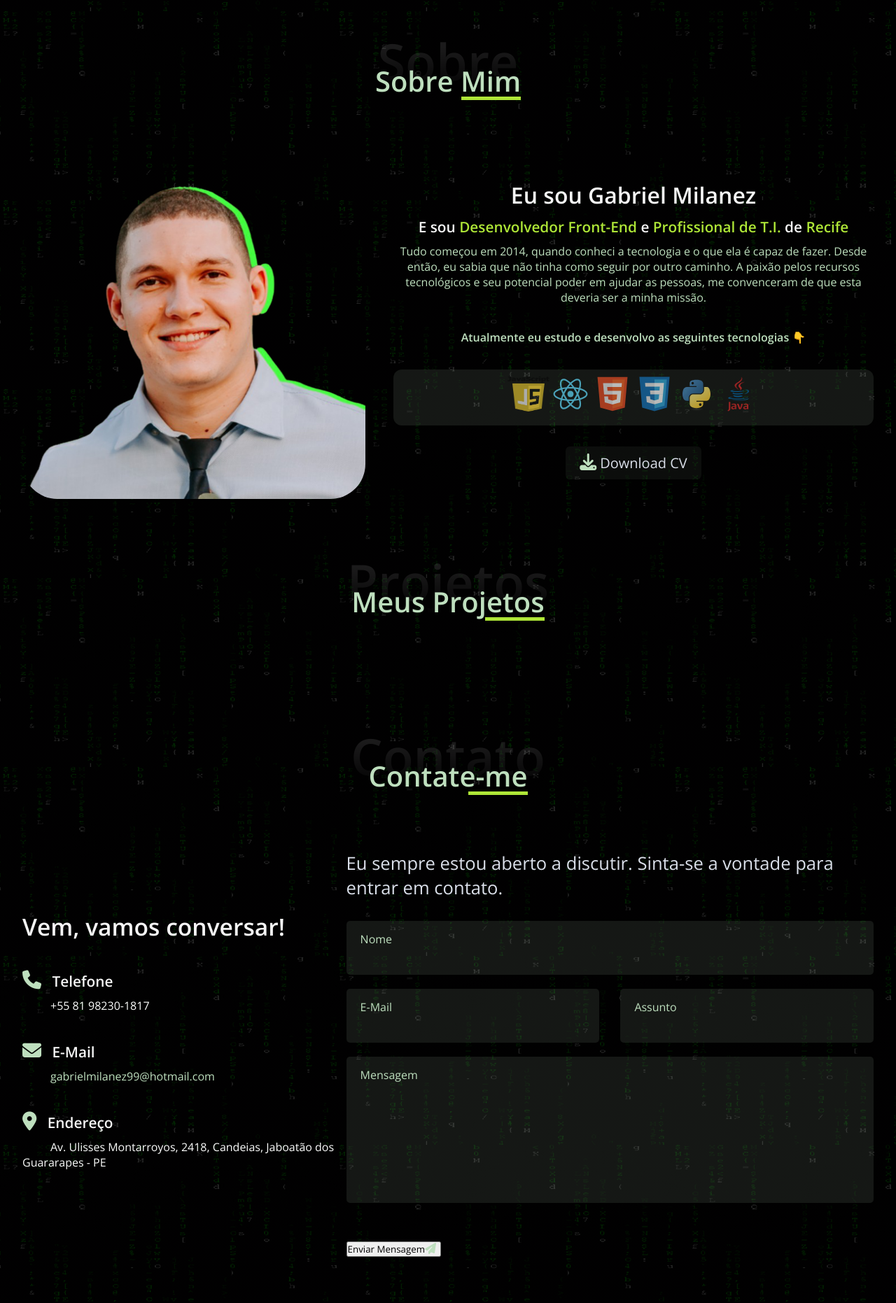
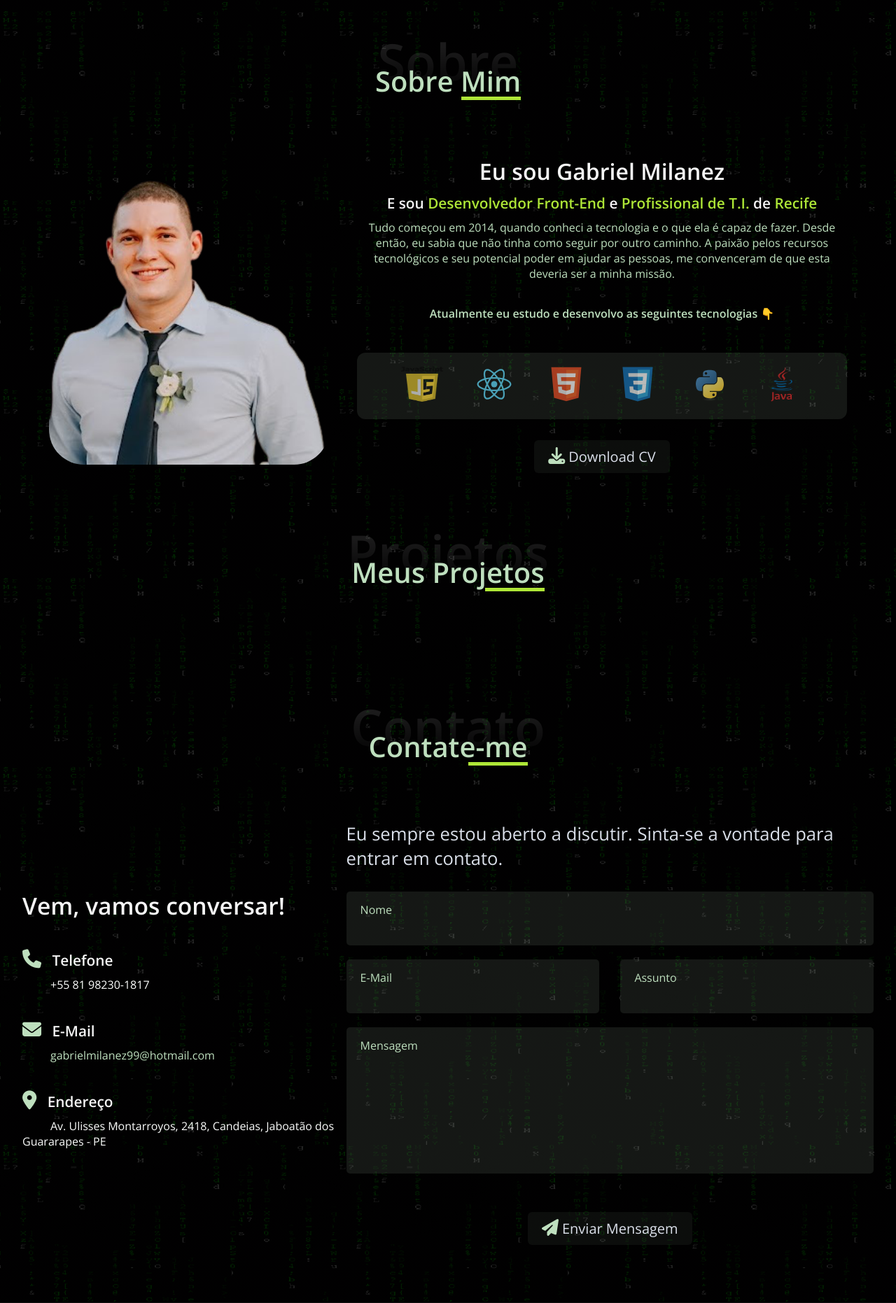
Before and after one commit to miilanez/portfolio-gabriel-milanez, a PHP site: page / in a window 1280 px wide. Shown: the part 794-2656 px from the top of the page at 70% size. Run offline with PHP 8.4, Linux system fonts and the light colour scheme; some libraries are stand-ins or nearby versions.

Commit message:
correções e bug-fixes

```diff
--- a/css/style.css
+++ b/css/style.css
@@ -34,13 +34,111 @@ html {
   background-color: #AEE637;
 }
 
+/* Botões */
+
+.content .buttons {
+  display: flex;
+  justify-content: space-around;
+  margin-top: 30px;
+}
+
+.content .buttons button{
+  display: flex;
+  color: #dadfe9;
+  margin: 0 10px;
+  padding: 10px 20px;
+  font-size: 20px;
+  cursor: pointer;
+  border-radius: 6px;
+  outline: none;
+  border: none;
+  background: #bedfbe0e;
+  transition: all 0.3s ease;
+}
+
+.buttons button:hover{
+  transform: scale(0.98);
+  background: #AEE637;
+  color: #000;
+}
+
+.buttons i{
+  display: flex;
+  flex-direction: row;
+  align-items: center;
+  color: #bedfbe;
+  font-size: 1.2em;
+  margin-right: 5px;
+}
+
 /* Corpo da Página */
 
 body {
-    background-image: linear-gradient(rgba(0, 0, 0, .80), rgba(0, 0, 0, .80)100%), url(/assets/img/fundo_matrix.gif);
+    background-image: linear-gradient(rgba(0, 0, 0, .80), rgba(0, 0, 0, .80)100%), url(assets/img/fundo_matrix.gif);
     background-color: #1b2029;
     color: whitesmoke;
     background-position: center top;
+}
+
+/* Estilos para todas as Sessões */
+
+.flex-center {
+  display: flex;
+  justify-content: center;
+  align-items: center;
+}
+
+.flex-text-center {
+  text-align: center;
+}
+
+.section {
+  position: relative;
+  max-width: 1300px;
+  margin-left: auto;
+  margin-right: auto;
+  padding: 2rem 2rem 2rem; /* 6rem 2rem 2rem */
+}
+
+.sub-section {
+  position: relative;
+  max-width: 1300px;
+  margin-left: auto;
+  margin-right: auto;
+  padding: 6rem 0;
+}
+
+.section-title-01 {
+
+  font-size: 4.5em;
+  font-weight: 800;
+  margin-bottom: 2rem;
+  background: linear-gradient(to top, transparent 0%, #fbfcfb 70% );
+  -webkit-background-clip: text;
+  -webkit-text-fill-color: transparent;
+  opacity: .1;
+}
+
+.section-title-02 {
+  font-size: 2.5em;
+  font-weight: 700;
+  transform: translateY(-80px);
+  color: #bedfbe;
+}
+
+.section-title-02::before {
+  content: '';
+  position: absolute;
+  width: 85px;
+  height: 5px;
+  right: 0;
+  bottom: 0;
+  background: #AEE637;
+}
+
+.container{
+  position: relative;
+  flex-direction: column;
 }
 
 /* Header */
@@ -249,42 +345,6 @@ nav .menu-btn i{
   50% { border-color: #fff; }
 }
 
-/* Botões */
-
-.content .buttons {
-  display: flex;
-  justify-content: space-around;
-  margin-top: 30px;
-}
-
-.content .buttons button{
-  display: flex;
-  color: #dadfe9;
-  margin: 0 10px;
-  padding: 10px 20px;
-  font-size: 20px;
-  cursor: pointer;
-  border-radius: 6px;
-  outline: none;
-  border: none;
-  background: #bedfbe0e;
-  transition: all 0.3s ease;
-}
-
-.buttons button:hover{
-  transform: scale(0.98);
-  background: #AEE637;
-  color: #000;
-}
-
-.buttons i{
-  color: #bedfbe;
-  font-size: 1.2em;
-  margin-right: 5px;
-}
-
-
-
 /*Home Container*/
 
 .home-container .home-img{
@@ -312,67 +372,6 @@ nav .menu-btn i{
   margin-top: 50px;
 }
 
-/* Estilos para todas as Sessões */
-
-.flex-center {
-  display: flex;
-  justify-content: center;
-  align-items: center;
-}
-
-.flex-text-center {
-  text-align: center;
-}
-
-.section {
-  position: relative;
-  max-width: 1300px;
-  margin-left: auto;
-  margin-right: auto;
-  padding: 2rem 2rem 2rem; /* 6rem 2rem 2rem */
-}
-
-.sub-section {
-  position: relative;
-  max-width: 1300px;
-  margin-left: auto;
-  margin-right: auto;
-  padding: 6rem 0;
-}
-
-.section-title-01 {
-
-  font-size: 4.5em;
-  font-weight: 800;
-  margin-bottom: 2rem;
-  background: linear-gradient(to top, transparent 0%, #fbfcfb 70% );
-  -webkit-background-clip: text;
-  -webkit-text-fill-color: transparent;
-  opacity: .1;
-}
-
-.section-title-02 {
-  font-size: 2.5em;
-  font-weight: 700;
-  transform: translateY(-80px);
-  color: #bedfbe;
-}
-
-.section-title-02::before {
-  content: '';
-  position: absolute;
-  width: 85px;
-  height: 5px;
-  right: 0;
-  bottom: 0;
-  background: #AEE637;
-}
-
-.container{
-  position: relative;
-  flex-direction: column;
-}
-
 /*Sessão Sobre*/
 
 /*
@@ -431,25 +427,26 @@ configuração abaixo apenas para destaque da área sobre
   font-size: 1em;
   margin-bottom: 10px;
   padding-bottom: 25px;
-
 }
 
 .card-competences {
   background: #bedfbe1a;
-  margin: 10px 0 20px;
-  padding: 10px 20px 20px 20px;
+  margin: 20px 0 20px;
+  padding: 20px 20px 20px 20px;
   border-radius: 12px;
   display: flex;
-  justify-content: space-around;
-  /*border: 2px solid #648A64;*/
+  justify-content: space-evenly;
 }
+
+/*.card-competences img {
+  justify-content: space-between;
+}*/
 
 .title-card-competences {
   font-size: 1em;
   font-weight: 600;
   color: #bedfbe;
   text-align: center;
-  margin-bottom: 5px;
 }
 
 .card-competences img {
--- a/index.html
+++ b/index.html
@@ -25,7 +25,7 @@
     <header class="sticky">
         <nav class="nav-menu">
             <div class="logo">
-                <img src="/assets/img/logo-milanez.png">
+                <img src="assets/img/logo-milanez.png">
             </div>
             <input type="checkbox" id="click">
             <label for="click" class="menu-btn">
@@ -34,7 +34,7 @@
             <ul class="nav-links">
                 <li><a class="active" href="#home">Início</a></li>
                 <li class="center"><a href="#sobre">Sobre</a></li>
-                <li class="center"><a href="/experiencias.html">Experiências</a></li>
+                <li class="center"><a href="experiencias.html">Experiências</a></li>
                 <li class="upward"><a href="#">Galeria</a></li>
                 <li class="forward"><a href="#">Contato</a></li>
             </ul>
@@ -64,19 +64,19 @@
                         </div>
                     </div>
                     <div class="buttons">
-                            <button><i class="fas fa-file-lines" aria-hidden="true"></i>  Download Currículo </button>
-                            <button><i class="fas fa-user" aria-hidden="true"></i>  Visitar LinkedIn </button>
+                        <button><i class="fas fa-file-lines" aria-hidden="true"></i> Download Currículo </button>
+                        <button><i class="fas fa-user" aria-hidden="true"></i> Visitar LinkedIn </button>
                     </div>
                 </div>
             </div>
             <div class="home-img">
-                    <img src="/assets/img/foto_gabriel.png" alt="foto de gabriel milanez">
+                <img src="assets/img/foto_gabriel.png" alt="foto de gabriel milanez">
             </div>
         </div>
         <div class="icone-rolagem">
-                <img src="/assets/img/mouse.png" alt="">
+            <img src="assets/img/mouse.png" alt="">
         </div>
-            <a href="#sobre" class="scroll-down">  <i class="fas fa-arrow-down"></i></a>
+        <a href="#sobre" class="scroll-down"> <i class="fas fa-arrow-down"></i></a>
     </section>
     <!--Home Section End-->
     <!--About Section Start-->
@@ -86,25 +86,28 @@
             <h2 class="section-title-02">Sobre Mim</h2>
             <div class="content flex-center">
                 <div class="about-img">
-                        <img src="/assets/img/foto_gabriel.png" alt="">
+                    <img src="assets/img/foto_gabriel2.png" alt="">
                 </div>
                 <div class="about-info">
                     <div class="description">
                         <h3> Eu sou Gabriel Milanez</h3>
-                            <h4>E sou <span>Desenvolvedor Front-End </span> e <span> Profissional de T.I.</span> de <span>Recife</span></h4>
-                            <p class="flex-text-center">Tudo começou em 2014, quando conheci a tecnologia e o que ela é capaz de fazer. Desde então, eu sabia que não tinha como seguir por outro caminho. A paixão pelos recursos tecnológicos e seu potencial poder em ajudar as pessoas, me convenceram de que esta deveria ser a minha missão.</p>
+                        <h4>E sou <span>Desenvolvedor Front-End </span> e <span> Profissional de T.I.</span> de
+                            <span>Recife</span></h4>
+                        <p class="flex-text-center">Tudo começou em 2014, quando conheci a tecnologia e o que ela é
+                            capaz de fazer. Desde então, eu sabia que não tinha como seguir por outro caminho. A paixão
+                            pelos recursos tecnológicos e seu potencial poder em ajudar as pessoas, me convenceram de
+                            que esta deveria ser a minha missão.</p>
 
-                            <p class="title-card-competences">Atualmente eu estudo e desenvolvo as seguintes tecnologias 👇</p>
+                        <p class="title-card-competences">Atualmente eu estudo e desenvolvo as seguintes tecnologias 👇
+                        </p>
                     </div>
                     <div class="card-competences">
-                            <div class="language-icons flex-center">
-                            <img src="/assets/img/js2.png">
-                            <img src="/assets/img/react.svg">
-                            <img src="/assets/img/html5.svg">
-                            <img src="/assets/img/css3.svg">
-                            <img src="/assets/img/python.svg">
-                            <img src="/assets/img/java.png">
-                            </div>
+                        <a href="#"><img src="assets/img/js2.png"></a>
+                        <a href="#"><img src="assets/img/react.svg"></a>
+                        <a href="#"><img src="assets/img/html5.svg"></a>
+                        <a href="#"><img src="assets/img/css3.svg"></a>
+                        <a href="#"><img src="assets/img/python.svg"></a>
+                        <a href="#"><img src="assets/img/java.png"></a>
                     </div>
                     <div class="buttons">
                         <button><i class="fas fa-download" aria-hidden="true"></i> Download CV </button>
@@ -162,7 +165,10 @@
                         <div class="third-row">
                             <textarea name="message" id="" rows="7" placeholder="Mensagem"></textarea>
                         </div>
-                            <button class="buttons" type="submit">Enviar Mensagem<i class="fas fa-paper-plane"></i></button>
+                        <div class="buttons">
+                            <button type="submit"><i class="fas fa-paper-plane"></i> Enviar Mensagem </button>
+                        </div>
+
                     </form>
                 </div>
             </div>
@@ -185,7 +191,7 @@
                 <ul>
                     <li><a href="#">Projetos</a></li>
                     <li><a href="#">Contato</a></li>
-                    <li><a href="/experiencias.html">Experiências</a></li>
+                    <li><a href="experiencias.html">Experiências</a></li>
                 </ul>
             </div>
             <div class="hr"></div>
```
Also changed, not shown: other parts of css/style.css (+41 -9 lines). Lines whose indentation alone changed are shown as unchanged.
